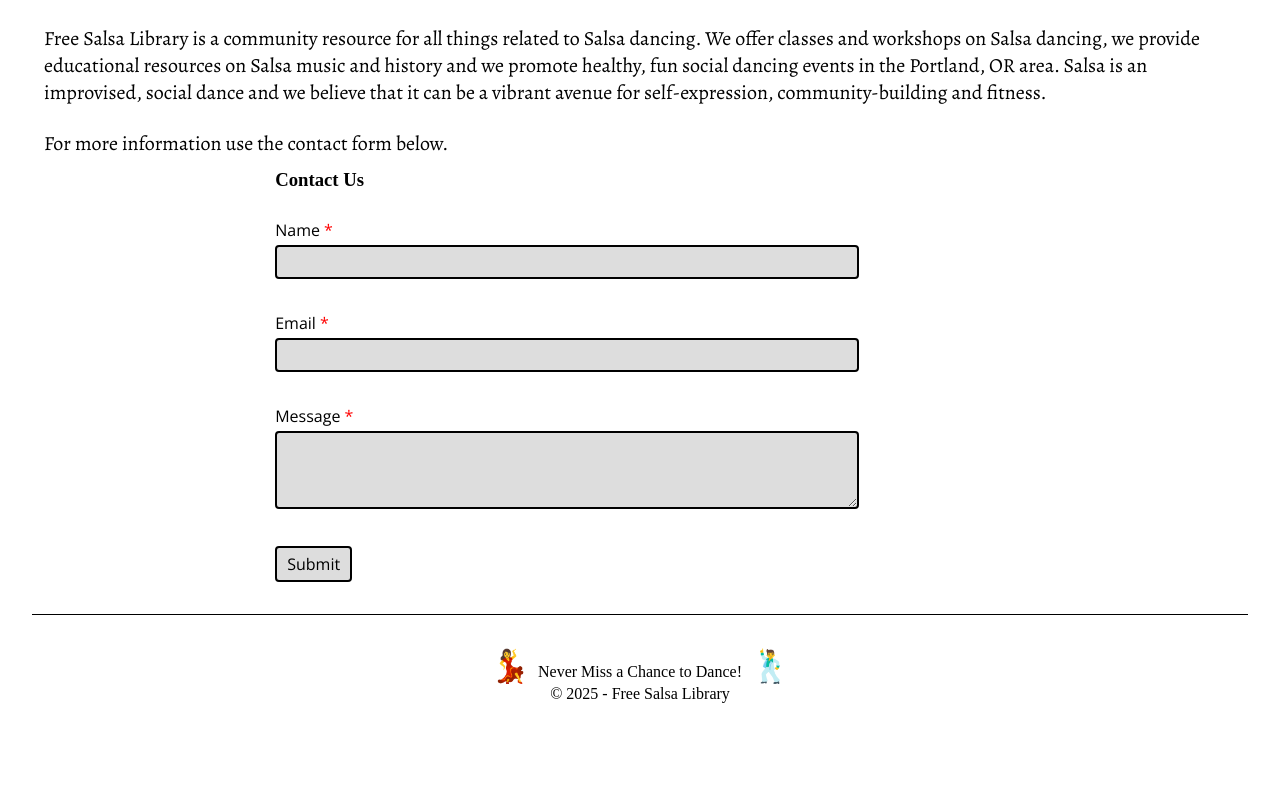
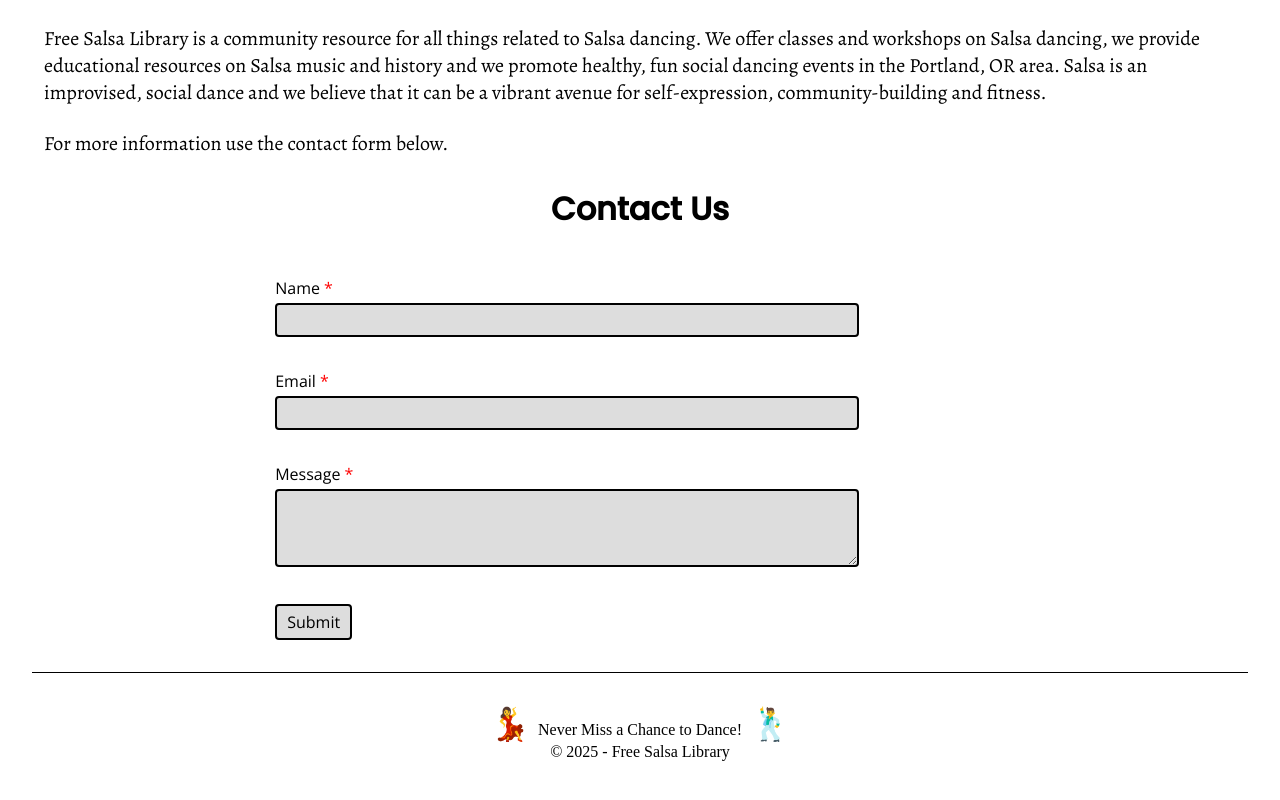
Before and after one commit to jmartin432/free-salsa-library, a Vue app: page / in a window 1280 px wide. Shown: the part 298-1098 px from the top of the page. Before the commit the page ends 1065 px from the top, so only its background shows below. Built offline with nearby package versions, Linux system fonts and the light colour scheme.

Commit message:
more formatting

```diff
--- a/src/components/ContactForm.vue
+++ b/src/components/ContactForm.vue
@@ -150,6 +150,16 @@
 
 <style scoped>
 
+h3 {
+    padding: 1rem;
+    display: flex;
+    text-align: center;
+    justify-content: center;
+    font-family: Poppins;
+    font-size: 2rem;
+    color: #000;
+}
+
 #contact-form-main {
     display: flex;
     flex-direction: column;;
--- a/src/components/Footer.vue
+++ b/src/components/Footer.vue
@@ -23,7 +23,7 @@ footer {
     display: flex;
     width: 100%;
     justify-content: center;
-    padding: 2rem;
+    padding: 2rem 0;
     margin-top: 1rem;
     border-top: 1px solid #000;
 }
--- a/src/views/HomeView.vue
+++ b/src/views/HomeView.vue
@@ -328,7 +328,7 @@ video {
 
 @media (max-width: 600px) {
   p {
-    font-size: 1rem;
+    font-size: 1.2rem;
   }
 }
 
```
